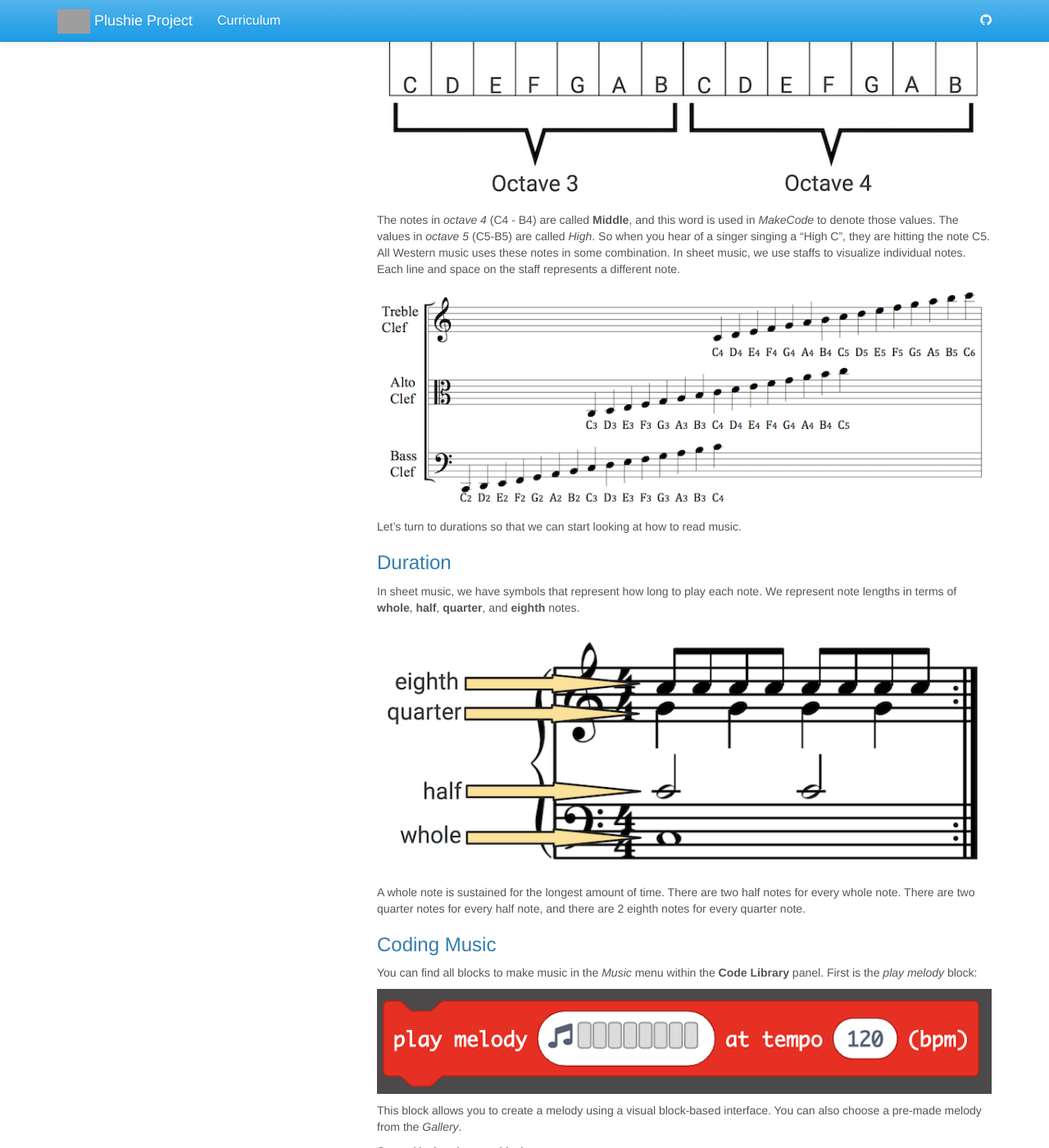
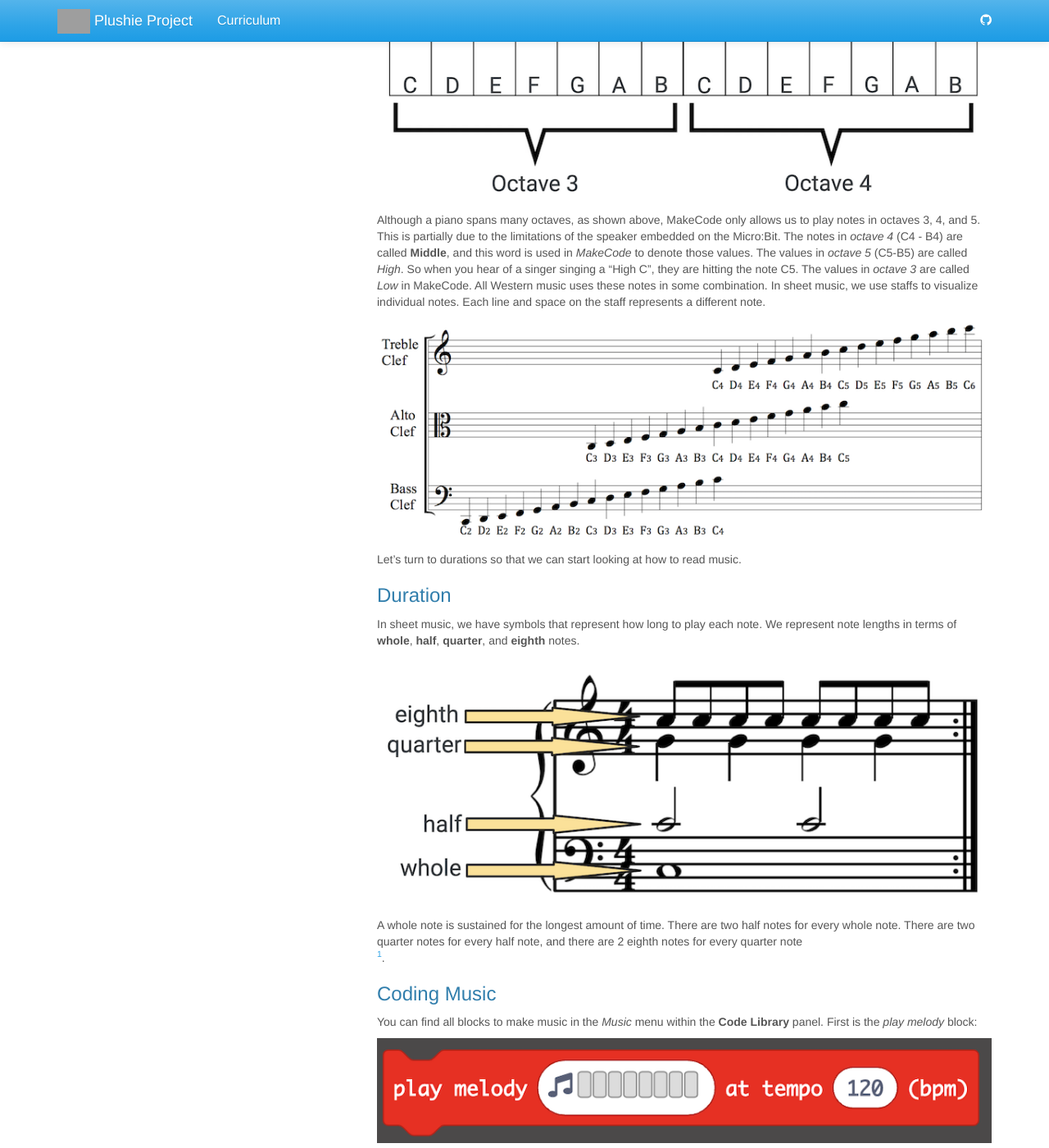
Before and after one commit to jake-chipps/plushie, a Jekyll site: the page built from _docs/lessons/3-1.md, in a window 1280 px wide and 1400 px high, scrolled down 2590 px. Shown: the whole window at 82% size. Built offline with Jekyll 4.4.1, drawn with Linux system fonts in a browser that asks for light colours; some of the changed text lies outside the part shown; grey boxes are pictures that could not be loaded.

Commit message:
Add content

```diff
--- a/_docs/lessons/3-1.md
+++ b/_docs/lessons/3-1.md
@@ -59,7 +59,7 @@
 
 [![piano keys with notes](../images/piano.png)](https://pixabay.com/vectors/piano-keys-octave-music-keyboard-307653/)
 
-The notes in *octave 4* (C4 - B4) are called **Middle**, and this word is used in *MakeCode* to denote those values. The values in *octave 5* (C5-B5) are called *High*. So when you hear of a singer singing a "High C", they are hitting the note C5. All Western music uses these notes in some combination. In sheet music, we use staffs to visualize individual notes. Each line and space on the staff represents a different note.
+Although a piano spans many octaves, as shown above, MakeCode only allows us to play notes in octaves 3, 4, and 5. This is partially due to the limitations of the speaker embedded on the Micro:Bit. The notes in *octave 4* (C4 - B4) are called **Middle**, and this word is used in *MakeCode* to denote those values. The values in *octave 5* (C5-B5) are called *High*. So when you hear of a singer singing a "High C", they are hitting the note C5. The values in *octave 3* are called *Low* in MakeCode. All Western music uses these notes in some combination. In sheet music, we use staffs to visualize individual notes. Each line and space on the staff represents a different note.
 
 [![clef diagram](../images/clef-diagram.png)](https://en.m.wikiversity.org/wiki/File:Clef_Diagram.png)
 
@@ -70,7 +70,9 @@
 
 [![note durations](../images/durations.png)](https://commons.wikimedia.org/wiki/File:Divisive_rhythm.png)
 
-A whole note is sustained for the longest amount of time. There are two half notes for every whole note. There are two quarter notes for every half note, and there are 2 eighth notes for every quarter note.
+A whole note is sustained for the longest amount of time. There are two half notes for every whole note. There are two quarter notes for every half note, and there are 2 eighth notes for every quarter note[^1].
+
+[^1]: Half an eighth note is called a sixteenth note. Oftentimes, sixteenth notes sound muffled on the Micro:Bit, but it is possible to create them.
 
 ### Coding Music
 You can find all blocks to make music in the *Music* menu within the **Code Library** panel. First is the *play melody* block:
@@ -116,8 +118,10 @@
 
 ![call the alphabet function](../images/call-alphabet.png)
 
+<span class="important">Notice that quarter notes are coded as *1 beat* and half notes are coded as 2 beats. If we had whole notes, those would be 4 beats.</span>
+
 ## Program Your Music
-It is now time for you to program the music on your plushie. Use the **Simulator** panel on the left to test your music often and repeatedly.
+It is now time for you to program the music on your plushie. Use the **Simulator** panel on the left to test your music often and repeatedly. This [Virtual Piano](https://virtualpiano.net/) might help you visualize and hear the music you want to create.
 
 <span class="task-header">Program the Music Based on an Event</span>
 
```
Also changed, not shown: 2 other files.
